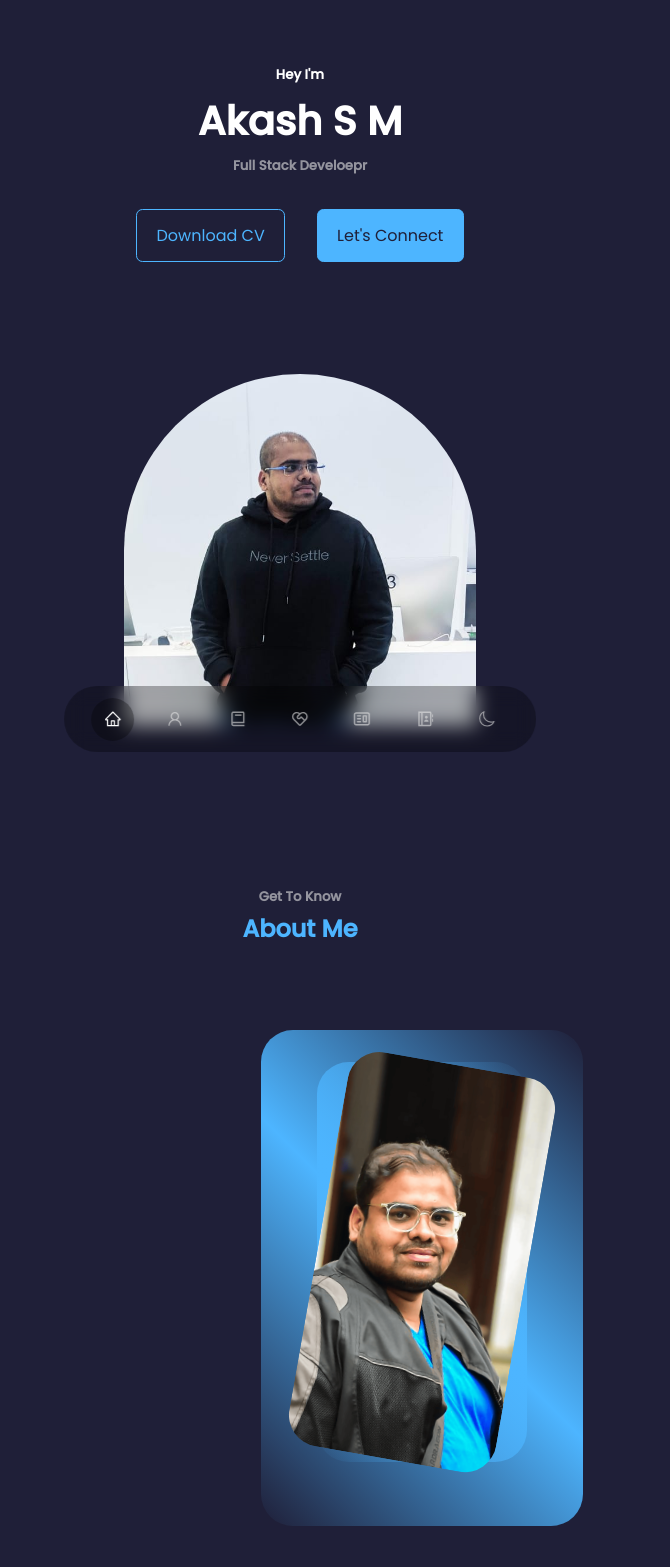
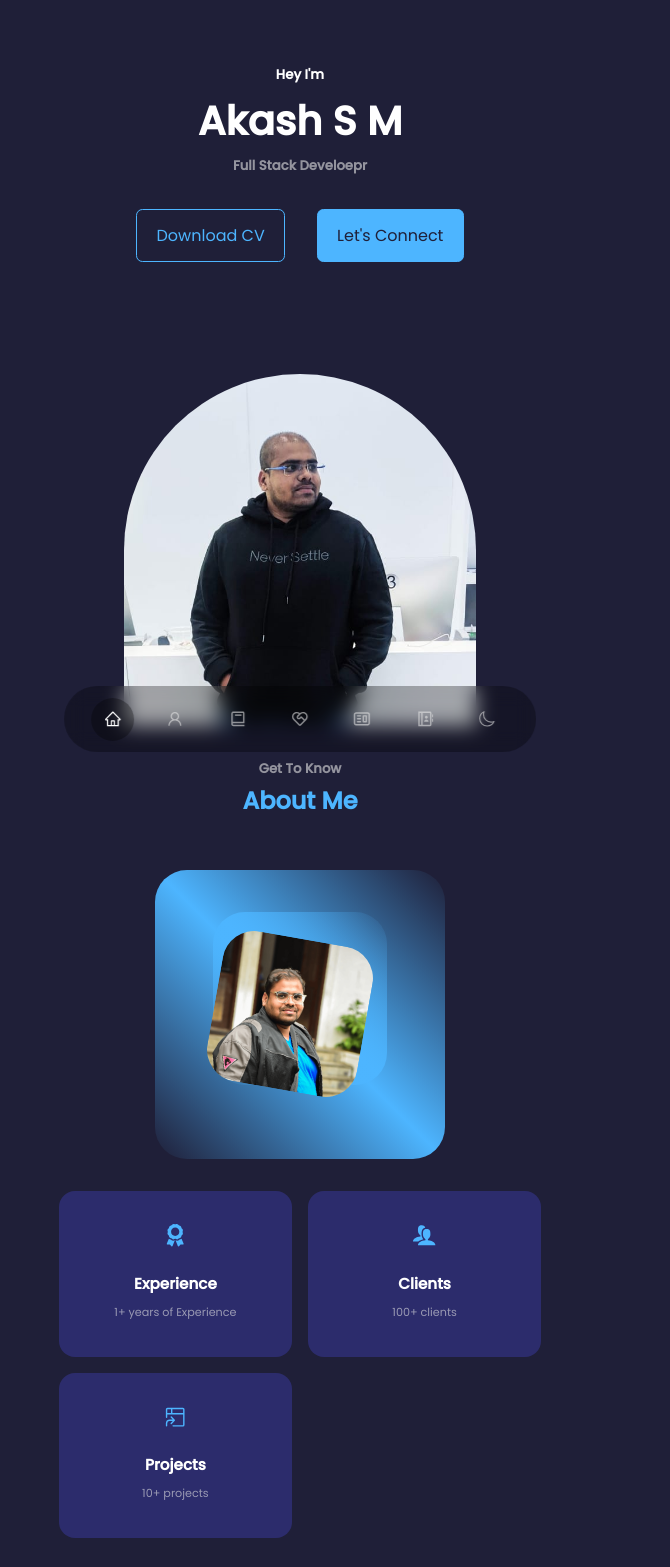
Before and after one commit to ak220193/my-portfolio-new, a React (Create React App) app: page / in a window 600 px wide. Shown: the top 1567 px of the page, 670 px wide, since content can reach past the window. Built offline with nearby package versions, Linux system fonts and the light colour scheme.

Commit message:
fixing media query

```diff
--- a/public/index.html
+++ b/public/index.html
@@ -3,7 +3,7 @@
   <head>
     <meta charset="utf-8" />
     <link rel="icon" href="%PUBLIC_URL%/favicon.ico" />
-    <meta name="viewport" content="width=device-width, initial-scale=1" />
+    <meta name="viewport" content="width=device-width, initial-scale=1.0" />
     <meta name="theme-color" content="#000000" />
     <meta
       name="description"
@@ -19,6 +19,7 @@
     <link rel="manifest" href="%PUBLIC_URL%/manifest.json" />
 
     <title>My Website</title>
+
   </head>
   <body>
     <noscript>You need to enable JavaScript to run this app.</noscript>
--- a/src/Components/About/About.css
+++ b/src/Components/About/About.css
@@ -77,18 +77,37 @@
     gap: 0;
   }
   .about__me {
-    width: 50%;
+    width: 60%;
     margin: 2rem auto 4rem;
   }
+  .about__me img{
+    width: 20rem;
+    margin-left: -2.3rem;
+    margin-top: 1.5rem;
+    /* object-fit: contain; */
+    /* overflow: hidden; */
+  }
+
+
   .about__content p {
     margin: 1rem 0 1.5rem;
   }
 }
 
 @media screen and (max-width: 600px) {
+
+
   .about__me {
-    width: 65%;
+  width: 60%;
+  margin: 0 auto 2rem;
   }
+
+  .about__me img {
+    width: 9.5rem;
+    margin-top: 2rem;
+    margin-left: -1.2rem;
+  }
+
   .about__cards {
     grid-template-columns: 1fr 1fr;
     gap: 1rem;
--- a/src/Components/About/About.jsx
+++ b/src/Components/About/About.jsx
@@ -14,7 +14,7 @@ const About = () => {
       <div className="container about__container">
         <div className="about__me">
           <div className="about__me image">
-            <img src={Image2} alt="image2" height={400} />
+            <img src={Image2} alt="image2"  />
           </div>
         </div>
         <div className="about__content">
@@ -43,8 +43,8 @@ const About = () => {
           </p>
 
           <a href="#contact" className="btn btn-primary">
-            {" "}
-            Let's Connect{" "}
+
+            Let's Connect
           </a>
         </div>
       </div>
--- a/src/Components/Testimonial/Testimonial.css
+++ b/src/Components/Testimonial/Testimonial.css
@@ -30,16 +30,16 @@
 
 @media screen and (max-width: 1200px) {
   .container.testimonial__container {
-    width: 60%;
+    width: var(--container-width-md)
   }
 }
 
-@media screen and (max-width: 600px) {
+@media screen and (min-width: 600px) {
   .container.testimonial__container {
     width: var(--container-width-sm);
   }
 
   .client-review {
-    width: var(--container-width-sm);
+    width: var(--container-width-md);
   }
 }
--- a/src/index.css
+++ b/src/index.css
@@ -61,7 +61,7 @@
   }
 
   section {
-    margin: 10rem;
+    margin: 2rem;
   }
 
   section > h2,
```
